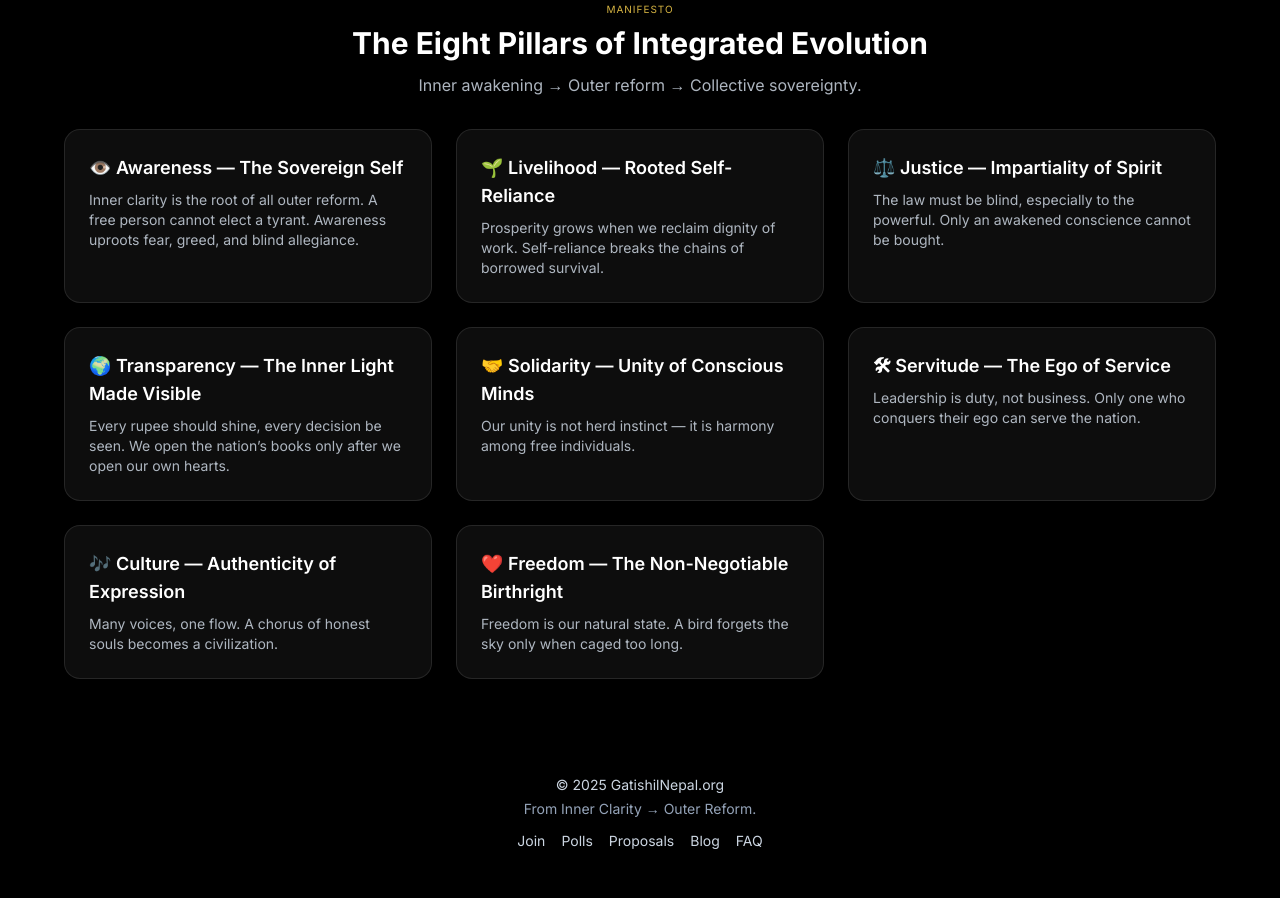
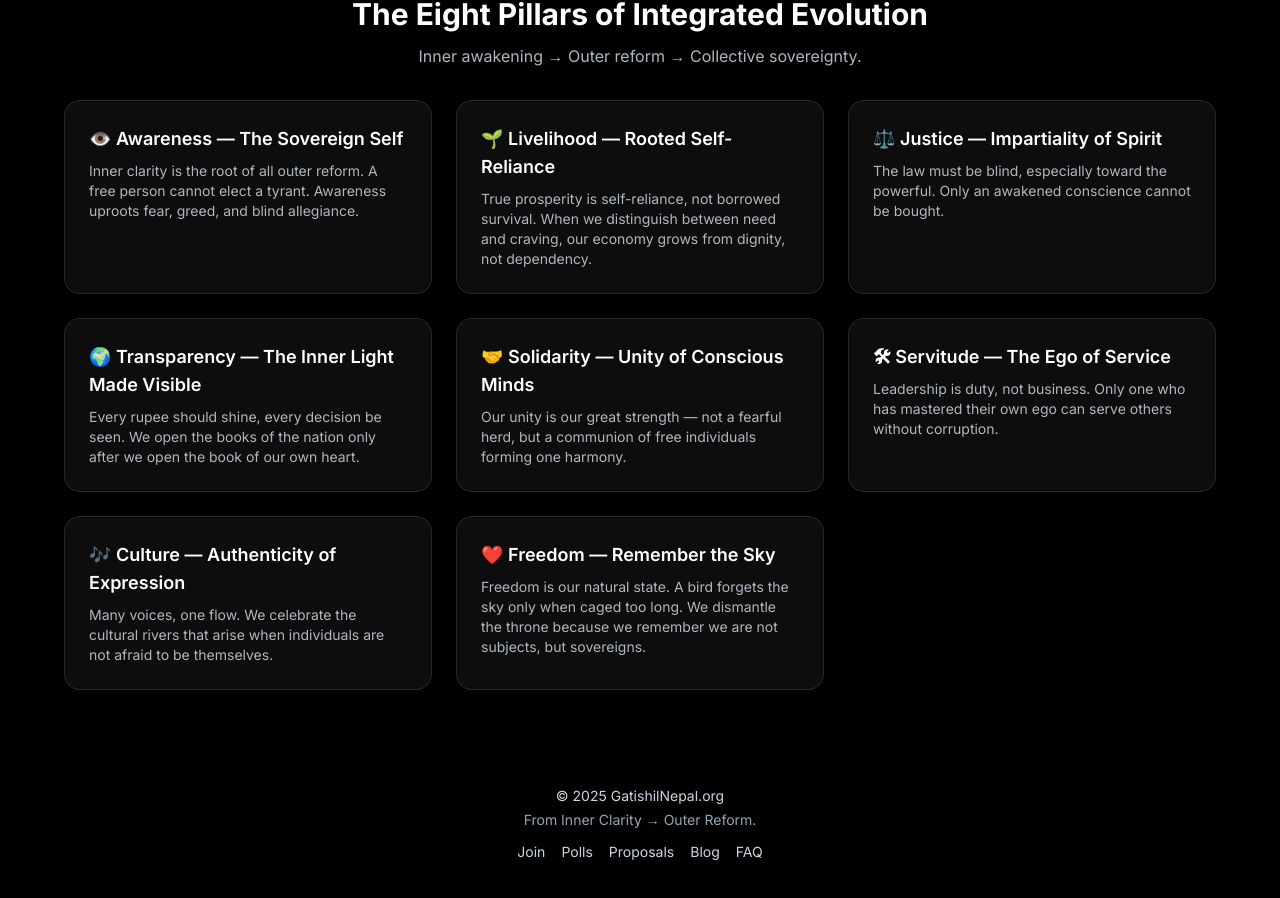
Before and after one commit to Zenslim/Gatishil, a Next.js app: page / in a window 1280 px wide. Shown: the part 1130-2028 px from the top of the page. Built offline with nearby package versions, Linux system fonts and the light colour scheme.

Commit message:
Update page.tsx

```diff
--- a/app/page.tsx
+++ b/app/page.tsx
@@ -13,11 +13,15 @@ function useMounted() {
 
 const fadeUp = (delay = 0) => ({
   initial: { opacity: 0, y: 18 },
-  whileInView: { opacity: 1, y: 0, transition: { duration: 0.7, ease: 'easeOut', delay } },
+  whileInView: {
+    opacity: 1,
+    y: 0,
+    transition: { duration: 0.7, ease: 'easeOut', delay }
+  },
   viewport: { once: true, amount: 0.35 }
 });
 
-/** Section Title */
+/** Section title */
 function SectionTitle({
   id,
   kicker,
@@ -31,14 +35,22 @@ function SectionTitle({
 }) {
   return (
     <div id={id} className="text-center max-w-3xl mx-auto mb-8 px-2">
-      {kicker && <p className="uppercase tracking-widest text-[10px] text-amber-300/85">{kicker}</p>}
+      {kicker && (
+        <p className="uppercase tracking-widest text-[10px] text-amber-300/85">
+          {kicker}
+        </p>
+      )}
       <h2 className="text-2xl sm:text-3xl font-bold mt-2">{title}</h2>
-      {subtitle && <p className="text-sm sm:text-base text-slate-300/85 mt-3">{subtitle}</p>}
+      {subtitle && (
+        <p className="text-sm sm:text-base text-slate-300/85 mt-3">{subtitle}</p>
+      )}
     </div>
   );
 }
 
-/** Starfield */
+/** Starfield — background symbolic layer
+ *  Represents the vast, unconditioned space of the Sovereign Self.
+ */
 function Starfield() {
   const { scrollYProgress } = useScroll();
   const opacity = useTransform(scrollYProgress, [0, 0.3], [0, 1]);
@@ -52,39 +64,55 @@ function Starfield() {
       </div>
 
       <style jsx>{`
-        .starfield { position: absolute; inset: 0; overflow: hidden; }
-        .layer { position: absolute; inset: -50%; animation: drift 60s linear infinite; opacity: 0.9; }
+        .starfield {
+          position: absolute;
+          inset: 0;
+          overflow: hidden;
+        }
+        .layer {
+          position: absolute;
+          inset: -50%;
+          animation: drift 60s linear infinite;
+          opacity: 0.9;
+        }
+
         .layer-s {
-          background-image:
-            radial-gradient(white 1px, transparent 1.5px),
+          background-image: radial-gradient(white 1px, transparent 1.5px),
             radial-gradient(white 1px, transparent 1.5px);
           background-size: 120px 120px, 160px 160px;
           background-position: 0 0, 60px 80px;
-          filter: drop-shadow(0 0 1px rgba(255,255,255,0.35));
+          filter: drop-shadow(0 0 1px rgba(255, 255, 255, 0.35));
           animation-duration: 90s;
         }
+
         .layer-m {
-          background-image:
-            radial-gradient(white 1.5px, transparent 2px),
+          background-image: radial-gradient(white 1.5px, transparent 2px),
             radial-gradient(white 1.5px, transparent 2px);
           background-size: 200px 200px, 260px 260px;
           background-position: 40px 20px, 160px 100px;
-          filter: drop-shadow(0 0 2px rgba(255,255,255,0.25));
+          filter: drop-shadow(0 0 2px rgba(255, 255, 255, 0.25));
           animation-duration: 120s;
         }
+
         .layer-l {
-          background-image:
-            radial-gradient(white 2px, transparent 2.5px),
+          background-image: radial-gradient(white 2px, transparent 2.5px),
             radial-gradient(white 2px, transparent 2.5px);
           background-size: 320px 320px, 420px 420px;
           background-position: 120px 60px, 260px 180px;
-          filter: drop-shadow(0 0 3px rgba(255,255,255,0.2));
+          filter: drop-shadow(0 0 3px rgba(255, 255, 255, 0.2));
           animation-duration: 150s;
         }
+
         @keyframes drift {
-          0%   { transform: translate3d(0, 0, 0); }
-          50%  { transform: translate3d(-2%, -3%, 0); }
-          100% { transform: translate3d(0, 0, 0); }
+          0% {
+            transform: translate3d(0, 0, 0);
+          }
+          50% {
+            transform: translate3d(-2%, -3%, 0);
+          }
+          100% {
+            transform: translate3d(0, 0, 0);
+          }
         }
       `}</style>
     </motion.div>
@@ -96,48 +124,51 @@ export default function HomePage() {
 
   return (
     <main className="relative min-h-screen bg-black text-white">
-
-      {/* Background */}
+      {/* background */}
       <div className="absolute inset-0 -z-20 pointer-events-none">
         <div className="absolute inset-0 opacity-[0.9] bg-[radial-gradient(1200px_600px_at_50%_-10%,rgba(255,255,255,0.06),transparent_60%),radial-gradient(900px_500px_at_80%_10%,rgba(251,191,36,0.08),transparent_60%),radial-gradient(900px_500px_at_20%_10%,rgba(244,114,182,0.06),transparent_60%)]" />
       </div>
 
+      {/* starfield = sovereign self */}
       <ClientOnly>{mounted ? <Starfield /> : null}</ClientOnly>
 
-      {/* ------------------------------ */}
-      {/* HERO SECTION — INNER & OUTER FLOW */}
-      {/* ------------------------------ */}
+      {/* HERO */}
       <section className="relative z-10 pt-10 sm:pt-14 pb-14">
         <div className="max-w-7xl mx-auto px-4 sm:px-6 lg:px-16 grid lg:grid-cols-12 gap-12 items-center">
-
-          {/* LEFT — TEXT */}
+          {/* left */}
           <div className="lg:col-span-7">
             <motion.span
+              {...fadeUp(0)}
               className="inline-block text-[10px] uppercase tracking-widest text-amber-300/90 px-2 py-1 border border-amber-300/30 rounded-full"
-              {...fadeUp(0)}
             >
               THE INNER → OUTER MOVEMENT
             </motion.span>
 
             <motion.h1
+              {...fadeUp(0.05)}
               className="text-[32px] sm:text-5xl md:text-6xl font-extrabold leading-tight mt-3"
-              {...fadeUp(0.05)}
             >
-              Restore the Flow.<br />
-              Awaken the Citizen.<br />
+              Restore the Flow.
+              <br />
+              Awaken the Citizen.
+              <br />
               Build the System.
             </motion.h1>
 
             <motion.p
+              {...fadeUp(0.1)}
               className="mt-5 text-slate-300/95 text-lg sm:text-xl max-w-2xl font-medium"
-              {...fadeUp(0.1)}
             >
               True change begins where the vote is cast — within the self.
               Inner clarity gives birth to outer integrity.
-              We unite self-awareness with transparent systems to end corruption from the inside out.
+              We unite self-awareness with transparent systems to end corruption from
+              the inside out.
             </motion.p>
 
-            <motion.div className="mt-7 flex flex-col xs:flex-row gap-3" {...fadeUp(0.16)}>
+            <motion.div
+              {...fadeUp(0.16)}
+              className="mt-7 flex flex-col xs:flex-row gap-3"
+            >
               <a
                 href="/join"
                 className="px-6 py-3 rounded-2xl bg-amber-400 text-black font-semibold text-center hover:shadow-[0_0_40px_rgba(251,191,36,0.4)] transition"
@@ -151,23 +182,22 @@ export default function HomePage() {
                 Read the Full Manifesto
               </a>
             </motion.div>
-
-            <motion.p className="text-[11px] text-slate-400 mt-3" {...fadeUp(0.22)}>
-              By joining, you agree to transparent, tamper-proof community decisions.
-            </motion.p>
           </div>
 
-          {/* RIGHT — VISUAL SPLIT */}
+          {/* right visual */}
           <motion.div
+            {...fadeUp(0.1)}
             className="lg:col-span-5 rounded-2xl overflow-hidden border border-white/10 bg-white/5 backdrop-blur-xl shadow-[0_0_45px_rgba(255,255,255,0.05)]"
-            {...fadeUp(0.1)}
           >
             <div className="grid grid-cols-2 h-full">
+              {/* IMPORTANT: add images to /public/inner-flow.jpg */}
               <div className="bg-[url('/inner-flow.jpg')] bg-cover bg-center min-h-[260px] flex items-end p-4">
                 <p className="text-xs uppercase tracking-wide text-white/80 bg-black/40 px-2 py-1 rounded-md">
                   Inner • Awareness
                 </p>
               </div>
+
+              {/* and /public/outter-flow.jpg */}
               <div className="bg-[url('/outer-flow.jpg')] bg-cover bg-center min-h-[260px] flex items-end p-4">
                 <p className="text-xs uppercase tracking-wide text-white/80 bg-black/40 px-2 py-1 rounded-md">
                   Outer • Action
@@ -175,56 +205,58 @@ export default function HomePage() {
               </div>
             </div>
           </motion.div>
-
         </div>
       </section>
 
-      {/* ------------------------------ */}
-      {/* THREE CORE PILLARS */}
-      {/* ------------------------------ */}
+      {/* THREE PILLARS */}
       <section className="relative z-10 py-12 sm:py-16">
         <div className="max-w-7xl mx-auto px-4 sm:px-6 lg:px-16">
           <SectionTitle
             kicker="Core Philosophy"
             title="The Three Pillars of Change"
-            subtitle="A movement built on inner clarity, transparent systems, and collective sovereignty."
+            subtitle="A movement built on Inner Clarity, Transparent Systems, and a Collective Awakening."
           />
 
           <div className="max-w-5xl mx-auto grid sm:grid-cols-2 lg:grid-cols-3 gap-5 sm:gap-7">
-
-            <motion.div {...fadeUp(0.02)} className="p-6 rounded-2xl bg-white/5 border border-white/10">
+            <motion.div
+              {...fadeUp(0.02)}
+              className="p-6 rounded-2xl bg-white/5 border border-white/10"
+            >
               <h3 className="text-lg font-semibold">👁️ Conscious Self-Rule</h3>
               <p className="mt-2 text-slate-300/85 text-sm">
-                Transformation begins with self-knowledge.
-                A citizen aware of their fear, craving, and ego cannot be manipulated by any throne.
+                Transformation begins with self-knowledge. A citizen aware of their
+                fear, craving, and ego cannot be manipulated by any throne.
               </p>
             </motion.div>
 
-            <motion.div {...fadeUp(0.04)} className="p-6 rounded-2xl bg-white/5 border border-white/10">
+            <motion.div
+              {...fadeUp(0.04)}
+              className="p-6 rounded-2xl bg-white/5 border border-white/10"
+            >
               <h3 className="text-lg font-semibold">🌍 Transparent Systems</h3>
               <p className="mt-2 text-slate-300/85 text-sm">
-                When every rupee shines and every decision is visible, corruption dies naturally.
-                Transparency is not a rule — it is a light.
+                When every rupee shines and every decision is visible, corruption dies
+                naturally. Transparency is not a rule — it is a light.
               </p>
             </motion.div>
 
-            <motion.div {...fadeUp(0.06)} className="p-6 rounded-2xl bg-white/5 border border-white/10">
-              <h3 className="text-lg font-semibold">🕊 Collective Sovereignty</h3>
+            <motion.div
+              {...fadeUp(0.06)}
+              className="p-6 rounded-2xl bg-white/5 border border-white/10"
+            >
+              <h3 className="text-lg font-semibold">🕊 Collective Awakening</h3>
               <p className="mt-2 text-slate-300/85 text-sm">
-                When individuals awaken together, the collective becomes powerful enough to make any throne irrelevant.
+                When individuals awaken together, the collective becomes powerful
+                enough to make any throne irrelevant.
               </p>
             </motion.div>
-
           </div>
         </div>
       </section>
 
-      {/* ------------------------------ */}
-      {/* MANIFESTO — 8 INTEGRATED PILLARS */}
-      {/* ------------------------------ */}
-      <section className="relative z-10 py-12 sm:py-14" id="manifesto">
+      {/* MANIFESTO FULL — 8 PILLARS */}
+      <section id="manifesto" className="relative z-10 py-12 sm:py-14">
         <div className="max-w-7xl mx-auto px-4 sm:px-6 lg:px-16">
-
           <SectionTitle
             kicker="Manifesto"
             title="The Eight Pillars of Integrated Evolution"
@@ -233,77 +265,103 @@ export default function HomePage() {
 
           <div className="max-w-6xl mx-auto grid gap-4 sm:gap-6 md:grid-cols-2 lg:grid-cols-3">
 
-            {/* AWARENESS */}
-            <motion.div {...fadeUp(0.02)} className="p-6 rounded-2xl bg-white/5 border border-white/10">
-              <h3 className="font-semibold text-lg flex items-center gap-2">
-                👁️ Awareness — The Sovereign Self
-              </h3>
+            {/* 1 Awareness */}
+            <motion.div
+              {...fadeUp(0.02)}
+              className="p-6 rounded-2xl bg-white/5 border border-white/10"
+            >
+              <h3 className="font-semibold text-lg">👁️ Awareness — The Sovereign Self</h3>
               <p className="mt-2 text-sm text-slate-300/85">
-                Inner clarity is the root of all outer reform.
-                A free person cannot elect a tyrant.
-                Awareness uproots fear, greed, and blind allegiance.
+                Inner clarity is the root of all outer reform. A free person cannot
+                elect a tyrant. Awareness uproots fear, greed, and blind allegiance.
               </p>
             </motion.div>
 
-            {/* LIVELIHOOD */}
-            <motion.div {...fadeUp(0.04)} className="p-6 rounded-2xl bg-white/5 border border-white/10">
+            {/* 2 Livelihood */}
+            <motion.div
+              {...fadeUp(0.04)}
+              className="p-6 rounded-2xl bg-white/5 border border-white/10"
+            >
               <h3 className="font-semibold text-lg">🌱 Livelihood — Rooted Self-Reliance</h3>
               <p className="mt-2 text-sm text-slate-300/85">
-                Prosperity grows when we reclaim dignity of work.
-                Self-reliance breaks the chains of borrowed survival.
+                True prosperity is self-reliance, not borrowed survival. When we
+                distinguish between need and craving, our economy grows from dignity,
+                not dependency.
               </p>
             </motion.div>
 
-            {/* JUSTICE */}
-            <motion.div {...fadeUp(0.06)} className="p-6 rounded-2xl bg-white/5 border border-white/10">
+            {/* 3 Justice */}
+            <motion.div
+              {...fadeUp(0.06)}
+              className="p-6 rounded-2xl bg-white/5 border border-white/10"
+            >
               <h3 className="font-semibold text-lg">⚖️ Justice — Impartiality of Spirit</h3>
               <p className="mt-2 text-sm text-slate-300/85">
-                The law must be blind, especially to the powerful.
-                Only an awakened conscience cannot be bought.
+                The law must be blind, especially toward the powerful. Only an awakened
+                conscience cannot be bought.
               </p>
             </motion.div>
 
-            {/* TRANSPARENCY */}
-            <motion.div {...fadeUp(0.08)} className="p-6 rounded-2xl bg-white/5 border border-white/10">
-              <h3 className="font-semibold text-lg">🌍 Transparency — The Inner Light Made Visible</h3>
+            {/* 4 Transparency */}
+            <motion.div
+              {...fadeUp(0.08)}
+              className="p-6 rounded-2xl bg-white/5 border border-white/10"
+            >
+              <h3 className="font-semibold text-lg">
+                🌍 Transparency — The Inner Light Made Visible
+              </h3>
               <p className="mt-2 text-sm text-slate-300/85">
-                Every rupee should shine, every decision be seen.
-                We open the nation’s books only after we open our own hearts.
+                Every rupee should shine, every decision be seen. We open the books of
+                the nation only after we open the book of our own heart.
               </p>
             </motion.div>
 
-            {/* SOLIDARITY */}
-            <motion.div {...fadeUp(0.10)} className="p-6 rounded-2xl bg-white/5 border border-white/10">
+            {/* 5 Solidarity */}
+            <motion.div
+              {...fadeUp(0.10)}
+              className="p-6 rounded-2xl bg-white/5 border border-white/10"
+            >
               <h3 className="font-semibold text-lg">🤝 Solidarity — Unity of Conscious Minds</h3>
               <p className="mt-2 text-sm text-slate-300/85">
-                Our unity is not herd instinct — it is harmony among free individuals.
+                Our unity is our great strength — not a fearful herd, but a communion
+                of free individuals forming one harmony.
               </p>
             </motion.div>
 
-            {/* SERVITUDE */}
-            <motion.div {...fadeUp(0.12)} className="p-6 rounded-2xl bg-white/5 border border-white/10">
+            {/* 6 Servitude */}
+            <motion.div
+              {...fadeUp(0.12)}
+              className="p-6 rounded-2xl bg-white/5 border border-white/10"
+            >
               <h3 className="font-semibold text-lg">🛠 Servitude — The Ego of Service</h3>
               <p className="mt-2 text-sm text-slate-300/85">
-                Leadership is duty, not business.
-                Only one who conquers their ego can serve the nation.
+                Leadership is duty, not business. Only one who has mastered their own
+                ego can serve others without corruption.
               </p>
             </motion.div>
 
-            {/* CULTURE */}
-            <motion.div {...fadeUp(0.14)} className="p-6 rounded-2xl bg-white/5 border border-white/10">
+            {/* 7 Culture */}
+            <motion.div
+              {...fadeUp(0.14)}
+              className="p-6 rounded-2xl bg-white/5 border border-white/10"
+            >
               <h3 className="font-semibold text-lg">🎶 Culture — Authenticity of Expression</h3>
               <p className="mt-2 text-sm text-slate-300/85">
-                Many voices, one flow.
-                A chorus of honest souls becomes a civilization.
+                Many voices, one flow. We celebrate the cultural rivers that arise
+                when individuals are not afraid to be themselves.
               </p>
             </motion.div>
 
-            {/* FREEDOM */}
-            <motion.div {...fadeUp(0.16)} className="p-6 rounded-2xl bg-white/5 border border-white/10">
-              <h3 className="font-semibold text-lg">❤️ Freedom — The Non-Negotiable Birthright</h3>
+            {/* 8 Freedom */}
+            <motion.div
+              {...fadeUp(0.16)}
+              className="p-6 rounded-2xl bg-white/5 border border-white/10"
+            >
+              <h3 className="font-semibold text-lg">❤️ Freedom — Remember the Sky</h3>
               <p className="mt-2 text-sm text-slate-300/85">
-                Freedom is our natural state.
-                A bird forgets the sky only when caged too long.
+                Freedom is our natural state. A bird forgets the sky only when caged
+                too long. We dismantle the throne because we remember we are not
+                subjects, but sovereigns.
               </p>
             </motion.div>
 
@@ -311,13 +369,12 @@ export default function HomePage() {
         </div>
       </section>
 
-      {/* ------------------------------ */}
       {/* FOOTER */}
-      {/* ------------------------------ */}
       <footer className="relative z-10 py-10 text-sm text-slate-300">
         <div className="max-w-7xl mx-auto px-4 sm:px-6 lg:px-16 text-center">
           <p>© {mounted ? new Date().getFullYear() : 2025} GatishilNepal.org</p>
           <p className="text-slate-400 mt-1">From Inner Clarity → Outer Reform.</p>
+
           <div className="mt-3 flex flex-wrap justify-center gap-4">
             <a href="/join" className="hover:text-white">Join</a>
             <a href="/polls" className="hover:text-white">Polls</a>
@@ -327,7 +384,6 @@ export default function HomePage() {
           </div>
         </div>
       </footer>
-
     </main>
   );
 }
```
